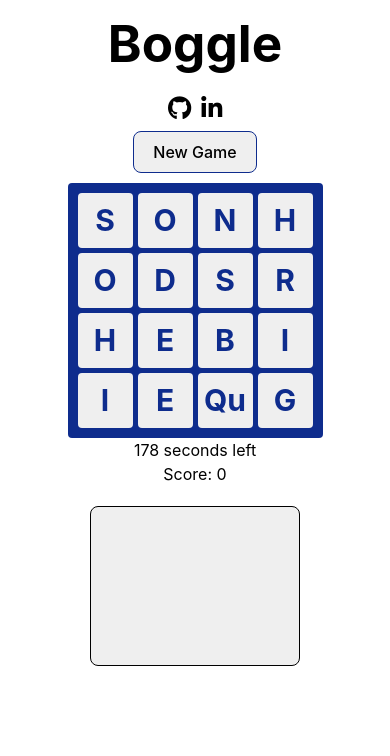
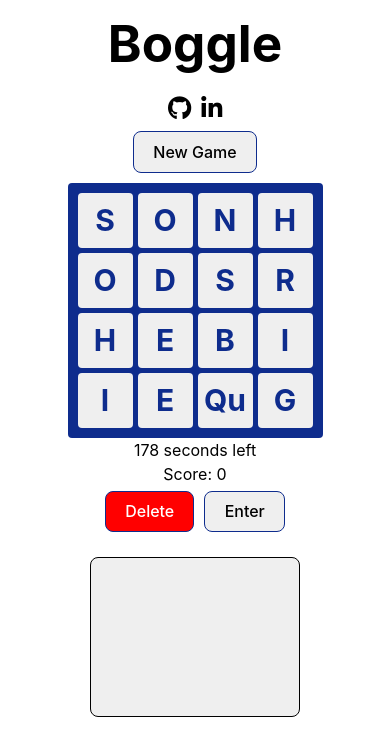
Before and after one commit to yonilurie/Boggle, a React (Vite) app in the folder Vite/: page / in a window 390 px wide. Both pictures are taken after a click on the button "Play". Shown: the top 756 px of the page. Built offline with nearby package versions, Linux system fonts and the light colour scheme.

Commit message:
Added onClick for mobile play, as well as delete and enter buttons

```diff
--- a/Vite/src/components/BoggleBoard/BoggleBoard.css
+++ b/Vite/src/components/BoggleBoard/BoggleBoard.css
@@ -107,6 +107,18 @@
 	max-width: 200px;
 }
 
+.action-buttons {
+	display: flex;
+	gap: 10px;
+	justify-content: center;
+	padding: 5px;
+}
+
+.action-button.delete {
+	background-color: red;
+	color: white;
+}
+
 /* Definitions */
 .definition-container {
 	background-color: rgba(0, 0, 0, 0.5);
--- a/Vite/src/components/BoggleBoard/BoggleRow.tsx
+++ b/Vite/src/components/BoggleBoard/BoggleRow.tsx
@@ -1,15 +1,17 @@
 interface Row {
 	row: Array<string>;
 	active: Array<string>;
+	userType: Function;
 }
 
-function BoggleRow({ row, active }: Row) {
+function BoggleRow({ row, active, userType }: Row) {
 	return (
 		<div className="boggle-row">
 			{row.map((cell: string, i: number) => (
 				<div
 					key={`cell ${i}-${"cell"}`}
 					className={`row-cell ${active[i] === "#" ? "active" : ""}`}
+					onClick={() => userType(cell.charAt(0))}
 				>
 					{cell.charAt(0).toUpperCase() + cell.slice(1)}
 				</div>
--- a/Vite/src/components/BoggleBoard/index.tsx
+++ b/Vite/src/components/BoggleBoard/index.tsx
@@ -207,17 +207,13 @@ const BoggleBoard = () => {
 		return false;
 	}
 
-	function type(e: {
-		keyCode: number;
-		key: string;
-		stopPropagation: Function;
-	}): void {
+	function type(input: string): void {
 		if (!startRef.current) return;
 		// Create copy of original board for searching and track active letters
 		let boardCopy: Array<Array<string>> = [];
 		boardRef.current?.forEach((row) => boardCopy.push([...row]));
 		//  If backspace, delete a letter
-		if (e.keyCode === 8) {
+		if (input === "Backspace") {
 			if (!wordRef.current) return;
 			let word = wordRef.current.slice(0, currentWord.length - 1);
 			// To account for the last the last letters being 'Qu'
@@ -226,14 +222,14 @@ const BoggleBoard = () => {
 			}
 			const foundWord = checkAround(boardCopy, word);
 			if (foundWord) {
-				setCurrentWord((word) => (word += e.key));
+				setCurrentWord((word) => (word += input));
 			}
 			setCurrentWord(word);
 			return;
 		}
 		// When user clicks enter, check if the word exists
-		if (e.keyCode === 13) {
-			// If there is no word or the length is too short, do nothing
+		if (input === "Enter") {
+			// input there is no word or the length is too short, do nothing
 			if (!wordRef.current) return;
 			if (wordRef.current.length <= 2) return;
 			// If the word has already been found, reset users word
@@ -242,7 +238,6 @@ const BoggleBoard = () => {
 				resetActive();
 				return;
 			}
-
 			// if the word passes these checks but is not a valid word, reset users word
 			const wordExists = allPossibleWordsRef.current?.find(
 				(word) => word === wordRef.current
@@ -268,14 +263,14 @@ const BoggleBoard = () => {
 			return resetActive();
 		}
 		//If keyCode is not a letter, return
-		if (e.keyCode < 65 || e.keyCode > 90) return;
-		if (!charRef.current?.includes(e.key)) return;
-		let letter = e.key;
+		let alphabet = "abcdefghijklmnopqrstuvwxyz";
+		if (!alphabet.includes(input)) return;
+		if (!charRef.current?.includes(input)) return;
 		// If the key is q
-		if (e.keyCode === 81) letter = "qu";
+		if (input === "q") input = "qu";
 		// Find if the users word is on the board.
-		if (checkAround(boardCopy, wordRef.current + letter)) {
-			setCurrentWord((word) => (word += letter));
+		if (checkAround(boardCopy, wordRef.current + input)) {
+			setCurrentWord((word) => (word += input));
 		}
 	}
 
@@ -349,7 +344,6 @@ const BoggleBoard = () => {
 		let newBoard = generateBoard();
 		setBoard(newBoard);
 		let allWords = findAllWords(newBoard);
-		console.table(allWords);
 		setAllPossibleWords(allWords.sort());
 		setTimer(gameLength);
 		setStart(true);
@@ -407,11 +401,13 @@ const BoggleBoard = () => {
 		resetActive();
 		setCurrentWord("");
 	}, [timer]);
-
+	const userType = (e: { key: string }) => {
+		type(e.key);
+	};
 	// Add event listener to watch for keystrokes
 	useEffect(() => {
-		window.addEventListener("keydown", type);
-		return () => window.removeEventListener("keydown", type);
+		window.addEventListener("keydown", userType);
+		return () => window.removeEventListener("keydown", userType);
 	}, [start]);
 
 	return (
@@ -459,11 +455,26 @@ const BoggleBoard = () => {
 									key={`row ${idx}`}
 									row={row}
 									active={active[idx]}
+									userType={type}
 								></BoggleRow>
 							))}
 						</div>
 						<div className="timer">{timer} seconds left</div>
 						<div className="points">Score: {score}</div>
+						<div className="action-buttons">
+							<button
+								className="action-button delete"
+								onClick={() => type("Backspace")}
+							>
+								Delete
+							</button>
+							<button
+								className="action-button enter"
+								onClick={() => type("Enter")}
+							>
+								Enter
+							</button>
+						</div>
 					</div>
 					<div className="guessed-words">
 						{guessed.map((guess) => (
```
